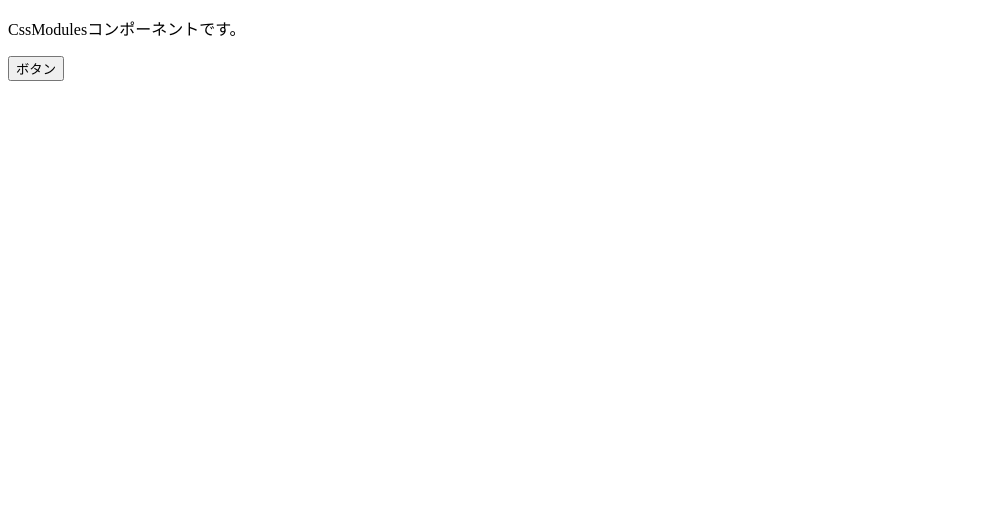
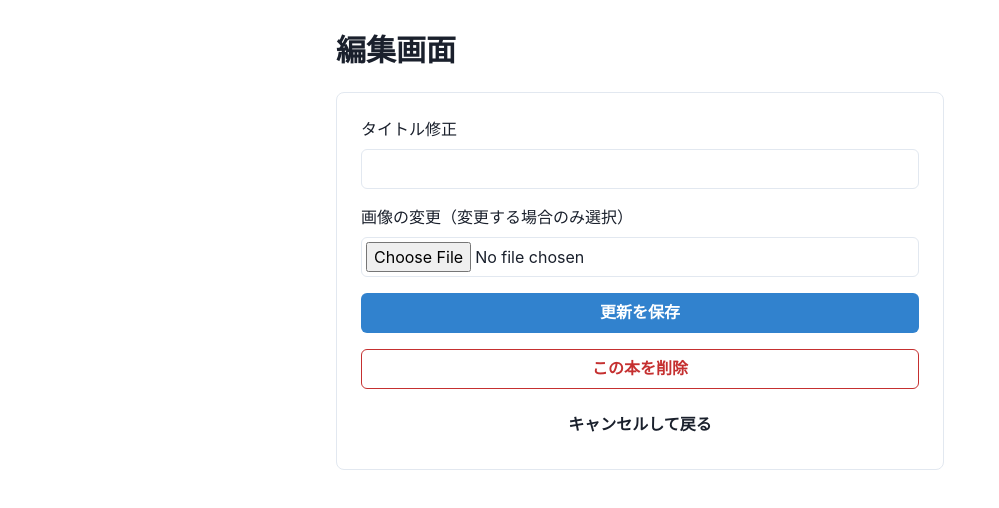
Before and after one commit to shimoda-scdr/my-react-app, a React (Vite) app: page /edit/1 in a window 1280 px wide. Shown: the top 508 px of the page, without its empty margins (0-999 px from the left). Built offline with nearby package versions, Linux system fonts and the light colour scheme; no server answers; the database is empty.

Commit message:
問題集レビューサイト　登録、編集、表示など

```diff
--- /dev/null
+++ b/postcss.config.js
@@ -0,0 +1,6 @@
+module.exports = {
+  plugins: {
+    tailwindcss: {},
+    autoprefixer: {},
+  },
+}
--- a/src/App.jsx
+++ b/src/App.jsx
@@ -1,23 +1,23 @@
-import { ColoredMessage } from "./components/ColoredMessage";
-import { useState } from "react";
-import { CssModules } from "./components/CssModules";
+// src/App.jsx
+import React from 'react';
+import { BrowserRouter, Routes, Route } from 'react-router-dom';
 
+// 作成した2つのページを読み込む
+import Home from './Home';
+import EditBook from './EditBook';
 
-export const App = () => {
-  console.log("Appがレンダーされたよ!");
+function App() {
+  return (
+    <BrowserRouter>
+      <Routes>
+        {/* URLが "/" の時は Home を表示 */}
+        <Route path="/" element={<Home />} />
 
-  const [num, setNum] = useState(0);
-  const onClickButton = () => {
-    setNum(num + 1);
-  }
+        {/* URLが "/edit/123" などの時は EditBook を表示 */}
+        <Route path="/edit/:id" element={<EditBook />} />
+      </Routes>
+    </BrowserRouter>
+  );
+}
 
-  return (
-    <>
-      <h1 style={{color: "red"}}>Hello React!</h1>
-      <ColoredMessage color="blue">お元気ですか？</ColoredMessage>
-      <ColoredMessage color="pink">元気です！</ColoredMessage>
-      <button onClick={onClickButton}> ボタン </button>
-      <p>{num}</p>
-    </>
-  );
-};
+export default App;
--- /dev/null
+++ b/src/EditBook.jsx
@@ -0,0 +1,124 @@
+// src/EditBook.jsx
+import React, { useState, useEffect } from 'react';
+import { supabase } from './supabaseClient';
+import { useParams, useNavigate } from 'react-router-dom'; // URLのパラメータ取得用
+import { Box, Button, Container, FormControl, FormLabel, Input, Heading, VStack, useToast, Image } from '@chakra-ui/react';
+
+
+export default function EditBook() {
+  const { id } = useParams(); // URLの :id の部分を取得
+  const navigate = useNavigate(); // ページ移動用
+  const toast = useToast();
+
+  const [loading, setLoading] = useState(false);
+  const [title, setTitle] = useState('');
+  const [currentImage, setCurrentImage] = useState(''); // 今の画像URL
+  const [newFile, setNewFile] = useState(null); // 新しくアップする画像
+
+  // 画面が開いたら、その本のデータを読み込む
+  useEffect(() => {
+    const getBook = async () => {
+      const { data, error } = await supabase
+        .from('books')
+        .select('*')
+        .eq('id', id) // IDが一致するものを探す
+        .single();    // 1件だけ取得
+
+      if (error) {
+        toast({ title: 'エラー', description: 'データの取得に失敗しました', status: 'error' });
+      } else {
+        setTitle(data.title);
+        setCurrentImage(data.cover_url);
+      }
+    };
+    getBook();
+  }, [id]);
+
+  const handleUpdate = async (e) => {
+    e.preventDefault();
+    setLoading(true);
+
+    try {
+      let imageUrl = currentImage;
+
+      // もし新しい画像が選ばれていたら、アップロードしてURLを更新
+      if (newFile) {
+        const fileExt = newFile.name.split('.').pop();
+        const fileName = `cover-${Date.now()}.${fileExt}`;
+        const { error: uploadError } = await supabase.storage.from('covers').upload(fileName, newFile);
+        if (uploadError) throw uploadError;
+
+        const { data } = supabase.storage.from('covers').getPublicUrl(fileName);
+        imageUrl = data.publicUrl;
+      }
+
+      // データベースを更新 (Update)
+      const { error: updateError } = await supabase
+        .from('books')
+        .update({ title: title, cover_url: imageUrl }) // 更新する内容
+        .eq('id', id); // どのデータを更新するか
+
+      if (updateError) throw updateError;
+
+      toast({ title: '更新完了', status: 'success', duration: 3000 });
+      navigate('/'); // トップページに戻る
+
+    } catch (error) {
+      console.error(error);
+      toast({ title: 'エラー', description: error.message, status: 'error' });
+    } finally {
+      setLoading(false);
+    }
+  };
+
+  const handleDelete = async () => {
+    if(!window.confirm("本当に削除しますか？")) return;
+
+    const { error } = await supabase.from('books').delete().eq('id', id);
+    if (!error) {
+      toast({ title: '削除しました', status: 'info' });
+      navigate('/');
+    }
+  };
+
+  return (
+    <Container maxW="container.sm" py={8}>
+      <VStack spacing={6} align="stretch">
+        <Heading size="lg">編集画面</Heading>
+
+        {/* 今の画像を表示 */}
+        {currentImage && (
+            <Box textAlign="center">
+                <Image src={currentImage} maxH="200px" mx="auto" borderRadius="md" />
+            </Box>
+        )}
+
+        <Box as="form" onSubmit={handleUpdate} p={6} borderWidth={1} borderRadius="lg" bg="white">
+          <VStack spacing={4}>
+            <FormControl>
+              <FormLabel>タイトル修正</FormLabel>
+              <Input value={title} onChange={(e) => setTitle(e.target.value)} />
+            </FormControl>
+
+            <FormControl>
+              <FormLabel>画像の変更（変更する場合のみ選択）</FormLabel>
+              <Input type="file" accept="image/*" onChange={(e) => setNewFile(e.target.files[0])} p={1} />
+            </FormControl>
+
+            <Button type="submit" colorScheme="blue" width="full" isLoading={loading}>
+              更新を保存
+            </Button>
+
+            <Button colorScheme="red" variant="outline" width="full" onClick={handleDelete}>
+              この本を削除
+            </Button>
+
+            <Button variant="ghost" width="full" onClick={() => navigate('/')}>
+              キャンセルして戻る
+            </Button>
+          </VStack>
+        </Box>
+      </VStack>
+    </Container>
+  );
+}
--- /dev/null
+++ b/src/Home.jsx
@@ -0,0 +1,101 @@
+// src/Home.jsx
+import React, { useState, useEffect } from 'react';
+import { supabase } from './supabaseClient';
+import { Link } from 'react-router-dom'; // ★リンク機能を追加
+import {
+  Box, Button, Container, FormControl, FormLabel, Input, Heading, VStack, useToast, SimpleGrid, Image, Text, Card, CardBody
+} from '@chakra-ui/react';
+
+// ▼ Supabaseの設定 (App.jsxと同じもの)
+
+export default function Home() {
+  const [loading, setLoading] = useState(false);
+  const [title, setTitle] = useState('');
+  const [file, setFile] = useState(null);
+  const [books, setBooks] = useState([]);
+  const toast = useToast();
+
+    const fetchBooks = async () => {
+        const { data, error } = await supabase
+            .from('books')
+            .select('*')
+            .order('created_at', { ascending: false });
+        if (!error) { setBooks(data); }
+    };
+
+  useEffect(() => {
+    fetchBooks();
+  }, []);
+
+  const handleRegister = async (e) => {
+    e.preventDefault();
+    if (!file || !title) {
+       try {
+        setLoading(true);
+        const fileExt = file.name.split('.').pop();
+        const fileName = `${Date.now()}.${fileExt}`;
+        const { error: uploadError } = await supabase.storage.from('covers').upload(fileName, file);
+        if (uploadError) { throw uploadError; }
+
+        const { data: urlData} = supabase.storage.from('covers').getPublicUrl(fileName);
+        const { error: dbError } = await supabase.from('books').insert([{ title, cover_url: urlData.publicUrl }]);
+        if (dbError) { throw dbError; }
+
+        toast({
+          title: '成功',
+          description: '同人誌が登録されました。',
+            status: 'success',
+            duration: 3000,
+            isClosable: true,
+        });
+        setTitle('');
+        setFile(null);
+        fetchBooks();
+    } catch (error) {
+        toast({
+            title: 'エラー',
+            description: error.message,
+            status: 'error',
+            duration: 3000,
+            isClosable: true,
+        });
+    } finally {
+        setLoading(false);
+    }
+  };
+
+    return (
+        <Container maxW="container.md" py={8}>
+      <VStack spacing={10} align="stretch">
+        <Box>
+          <Heading as="h1" size="xl" mb={6} textAlign="center">同人誌登録</Heading>
+          <Box as="form" onSubmit={handleRegister} p={6} borderWidth={1} borderRadius="lg" boxShadow="md" bg="white">
+            <VStack spacing={4}>
+              <FormControl isRequired><FormLabel>本のタイトル</FormLabel><Input value={title} onChange={(e) => setTitle(e.target.value)} /></FormControl>
+              <FormControl isRequired><FormLabel>表紙画像</FormLabel><Input type="file" accept="image/*" onChange={(e) => setFile(e.target.files[0])} p={1} /></FormControl>
+              <Button type="submit" colorScheme="blue" width="full" isLoading={loading}>登録する</Button>
+            </VStack>
+          </Box>
+        </Box>
+
+        <Box>
+          <Heading size="lg" mb={4}>登録済みリスト ({books.length}冊)</Heading>
+          <SimpleGrid columns={[2, 3]} spacing={5}>
+            {books.map((book) => (
+              // ★ここが重要！ クリックすると /edit/本のID に飛びます
+              <Link key={book.id} to={`/edit/${book.id}`}>
+                <Card overflow="hidden" variant="outline" cursor="pointer" _hover={{ boxShadow: "lg" }}>
+                  <Image src={book.cover_url} alt={book.title} objectFit="cover" height="200px" width="100%" />
+                  <CardBody p={3}>
+                    <Text fontWeight="bold" noOfLines={2}>{book.title}</Text>
+                  </CardBody>
+                </Card>
+              </Link>
+            ))}
+          </SimpleGrid>
+        </Box>
+      </VStack>
+    </Container>
+  );
+ }
+}
--- a/src/components/ColoredMessage.jsx
+++ /dev/null
@@ -1,10 +0,0 @@
-export const ColoredMessage = (props) => {
-    const { color , children } = props;
-    const contentStyle = {
-        color,
-        fontSize: "20px",
-        fontWeight: "bold",
-    };
-
-    return <p style={contentStyle}>{children}</p>;
-};
--- a/src/components/CssModules.jsx
+++ /dev/null
@@ -1,8 +0,0 @@
-export const CssModules = () => {
-    return(
-     <div>
-        <p>CssModulesコンポーネントです。</p>
-        <button>ボタン</button>
-        </div>
-    );
-};
--- a/src/main.jsx
+++ b/src/main.jsx
@@ -1,9 +1,14 @@
-import React from "react";
-import ReactDOM from "react-dom/client"; // 'client' が付くのが新しいルール
-import { App } from "./App";
-import { CssModules } from "./components/CssModules";
-// 1. まず「root（根っこ）」を作る
-const root = ReactDOM.createRoot(document.getElementById("root"));
+// src/main.jsx
+import React from 'react'
+import ReactDOM from 'react-dom/client'
+import { ChakraProvider } from '@chakra-ui/react'
+import App from './App.jsx'
 
-// 2. そのrootに対してrenderを指示する
-root.render(CssModules());
+
+ReactDOM.createRoot(document.getElementById('root')).render(
+  <React.StrictMode>
+    <ChakraProvider>
+      <App />
+    </ChakraProvider>
+  </React.StrictMode>,
+)
--- /dev/null
+++ b/src/supabaseClient.js
@@ -0,0 +1,9 @@
+// src/supabaseClient.js
+import { createClient } from '@supabase/supabase-js';
+
+// あなたのキーを設定
+const supabaseUrl = 'https://tyojqejahwmlsiafhcea.supabase.co';
+const supabaseKey = 'eyJhbGciOiJIUzI1NiIsInR5cCI6IkpXVCJ9.eyJpc3MiOiJzdXBhYmFzZSIsInJlZiI6InR5b2pxZWphaHdtbHNpYWZoY2VhIiwicm9sZSI6ImFub24iLCJpYXQiOjE3NjgxNTIxMzEsImV4cCI6MjA4MzcyODEzMX0.Hv0FN4GAZ3Id3RMx1igiKNvaEU5XzVhG1xJGqPLQo4g';
+
+// ここで1回だけ作成して、みんなに貸し出す(export)
+export const supabase = createClient(supabaseUrl, supabaseKey);
--- /dev/null
+++ b/tailwind.config.js
@@ -0,0 +1,11 @@
+module.exports = {
+  purge: [],
+  darkMode: false, // or 'media' or 'class'
+  theme: {
+    extend: {},
+  },
+  variants: {
+    extend: {},
+  },
+  plugins: [],
+}
```
Also changed, not shown: package.json (+13 -1 lines), 1 other file (tests, documents, lock files or other folders).
